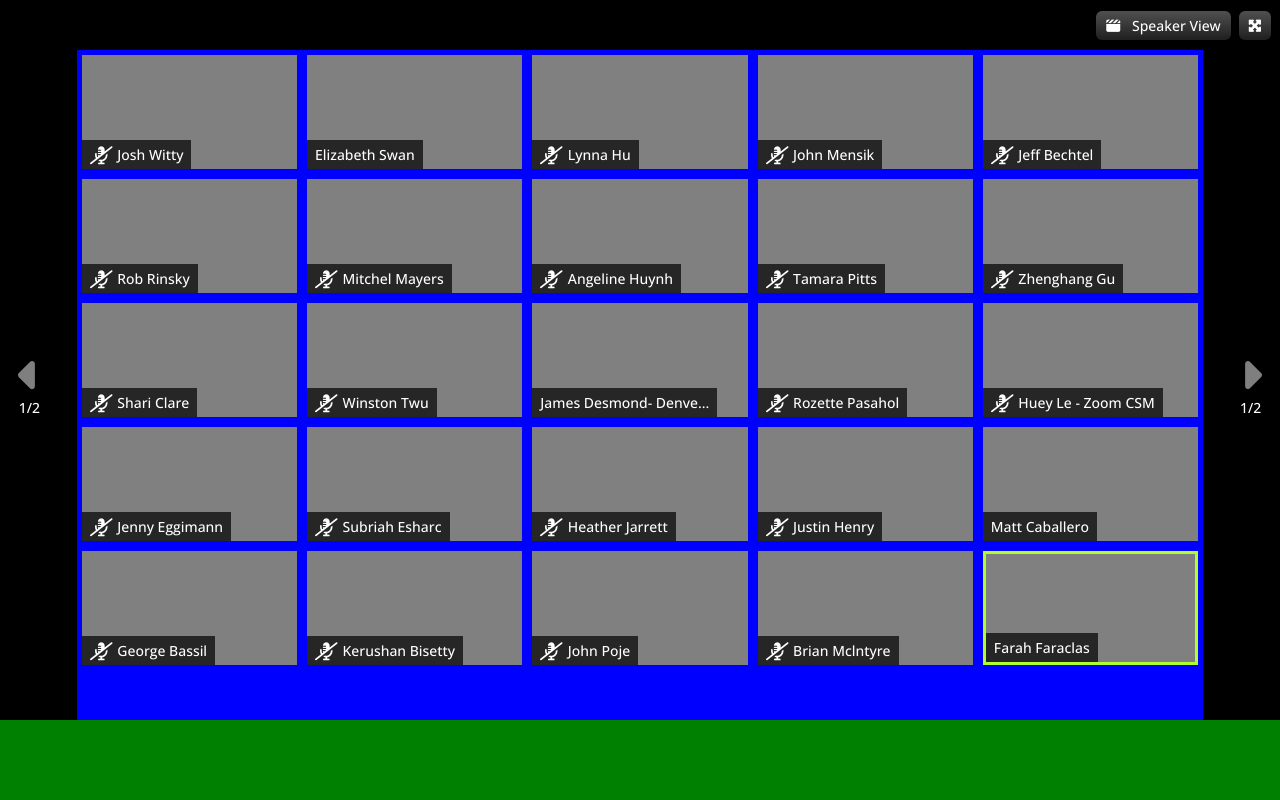
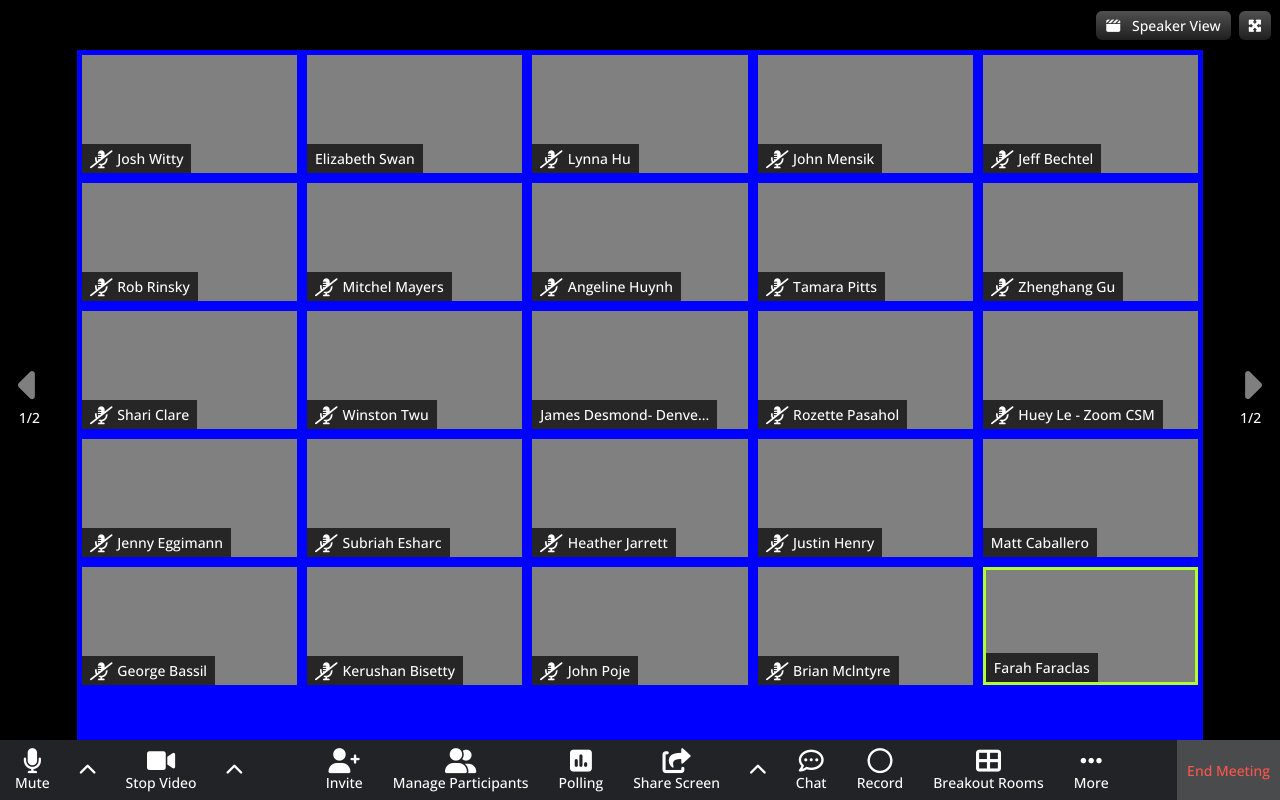
Before and after one commit to Zaplatynskyy/html-css-zoom, a plain HTML site: page index.html in a window 1280 px wide. Drawn offline with nearby package versions, Linux system fonts and the light colour scheme.

Commit message:
posizionamento elementi footer

```diff
--- a/css/style.css
+++ b/css/style.css
@@ -38,7 +38,7 @@ header .speaker_view.btn i{
 /* ******MAIN****** */
 
 main{
-    height: calc(100vh - 130px);
+    height: calc(100vh - 110px);
     background-color: black;
     display: flex;
     justify-content: space-around;
@@ -101,7 +101,51 @@ main .user_name i{
 /* ******FOOTER****** */
 
 footer{
-    height: 80px;
+    height: 60px;
+    background-color: #222326;
+}
+
+footer nav{
+    height: 100%;
+    display: flex;
+    justify-content: space-between;
+    align-items: center;
+}
+
+footer .nav_left{
+    display: flex;
+    align-items: center;
+}
+
+footer .nav_main{
+    display: flex;
+    align-items: center;
+}
+
+footer .nav_right{
+    height: 100%;
+    color: #fe564c;
+    background-color: #4a4b4c;
+    padding: 0 10px;
+    display: flex;
+    align-items: center;
+
+}
+
+footer nav li{
+    margin: 0 15px;
+    display: flex;
+    flex-direction: column;
+    align-items: center;
+}
+
+footer li i{
+    font-size: 25px;
+}
+
+footer li i.fa-chevron-up{
+    font-size: 18px;
+    margin: 0;
 }
 
 
@@ -127,10 +171,10 @@ footer{
     background-color: blue;
 }
 
-.debug .user{
-    /* background-color: darkblue; */
-}
+/* .debug .user{
+    background-color: darkblue;
+} */
 
-.debug footer{
+/* .debug footer{
     background-color: green;
-}
+} */
--- a/index.html
+++ b/index.html
@@ -243,6 +243,65 @@
 
     <footer>
 
+        <nav>
+            <ul class="nav_left">
+                <li>
+                    <i class="fas fa-microphone"></i>
+                    <span>Mute</span>
+                </li>
+                <li>
+                    <i class="fas fa-chevron-up"></i>
+                </li>
+                <li>
+                    <i class="fas fa-video"></i>
+                    <span>Stop Video</span>
+                </li>
+                <li>
+                    <i class="fas fa-chevron-up"></i>
+                </li>
+            </ul>
+
+            <ul class="nav_main">
+                <li>
+                    <i class="fas fa-user-plus"></i>
+                    <span>Invite</span>
+                </li>
+                <li>
+                    <i class="fas fa-user-friends"></i>
+                    <span>Manage Participants</span>
+                </li>
+                <li>
+                    <i class="fas fa-poll"></i>
+                    <span>Polling</span>
+                </li>
+                <li>
+                    <i class="fas fa-share-square"></i>
+                    <span>Share Screen</span>
+                </li>
+                <li>
+                    <i class="fas fa-chevron-up"></i>
+                </li>
+                <li>
+                    <i class="far fa-comment-dots"></i>
+                    <span>Chat</span>
+                </li>
+                <li>
+                    <i class="far fa-circle"></i>
+                    <span>Record</span>
+                </li>
+                <li>
+                    <i class="fas fa-th-large"></i>
+                    <span>Breakout Rooms</span>
+                </li>
+                <li>
+                    <i class="fas fa-ellipsis-h"></i>
+                    More
+                </li>
+            </ul>
+
+            <span class="nav_right">End Meeting</span>
+        </nav>
+
     </footer>
 
 </body>
```
